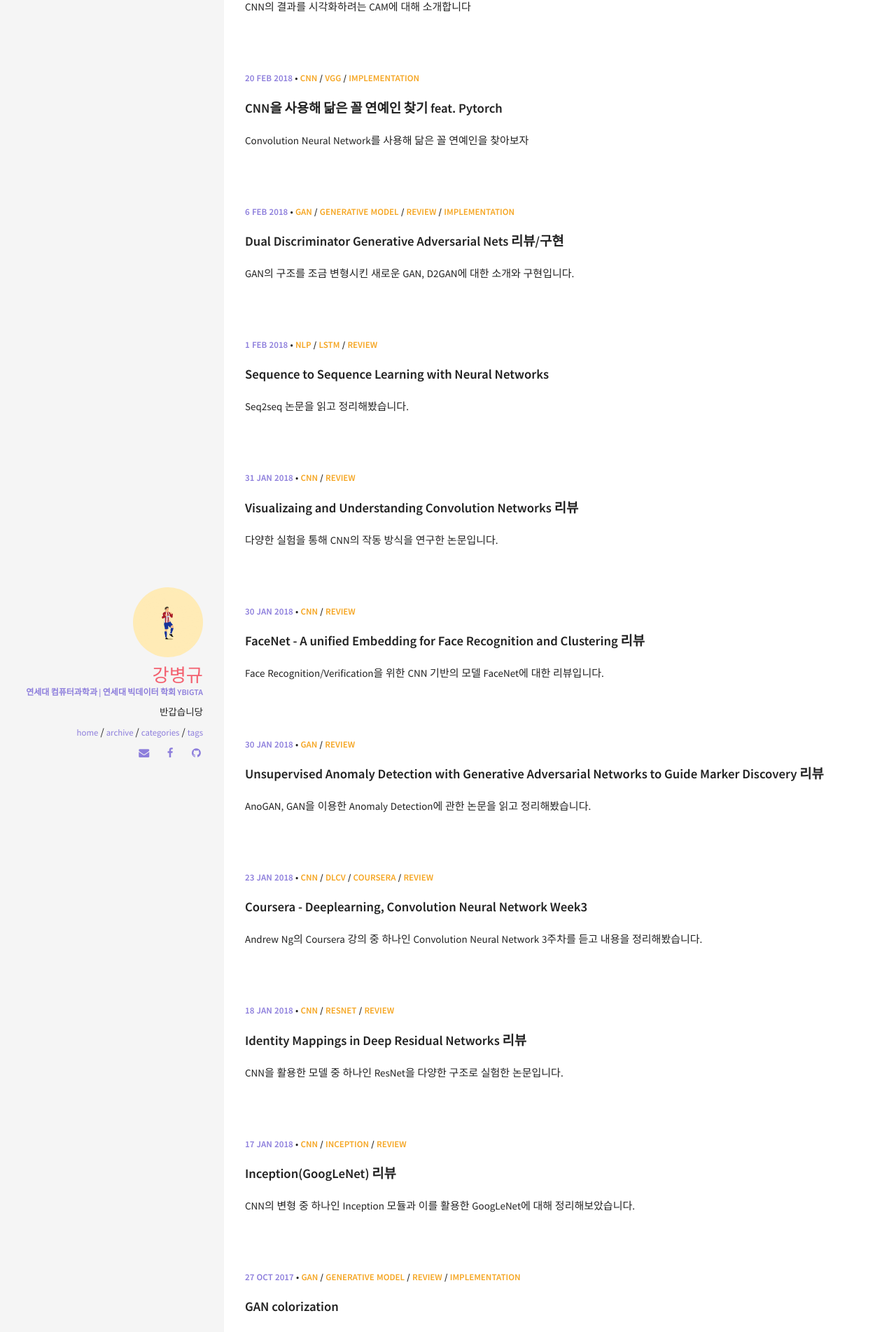
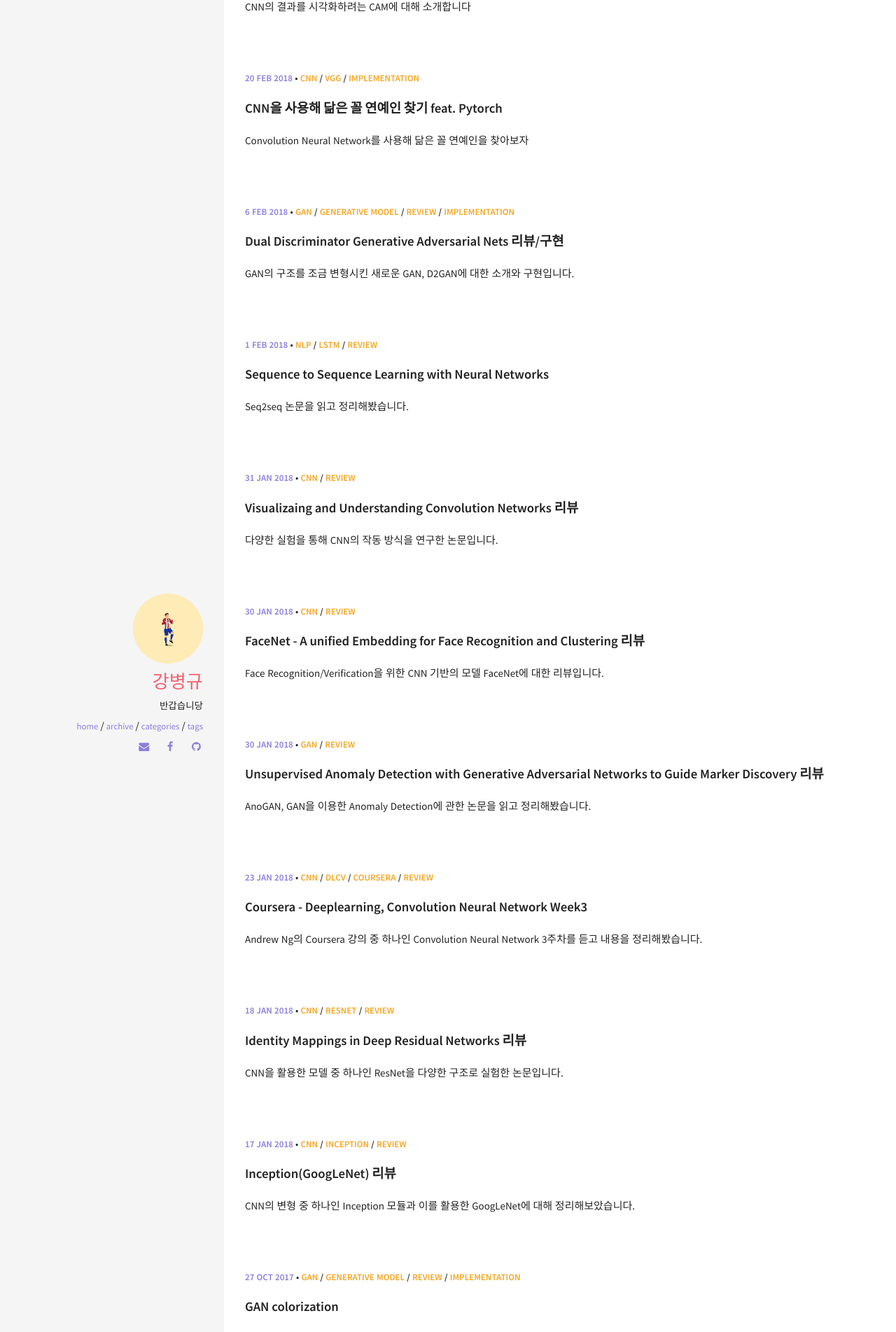
Before and after one commit to KangBK0120/KangBK0120.github.io, a Jekyll site: the page built from index.html, in a window 1280 px wide. Shown: the part 1253-3156 px from the top of the page at 70% size. Built offline with Jekyll 4.4.1, drawn with Linux system fonts in a browser that asks for light colours.

Commit message:
[0602] Remove job in config

```diff
--- a/_config.yml
+++ b/_config.yml
@@ -36,7 +36,7 @@ kramdown:
 owner:
   name: 강병규
   avatar: yBigTa.gif
-  job: "연세대 컴퓨터과학과 | 연세대 빅데이터 학회 yBigTa"
+  job: #"연세대 컴퓨터과학과 | 연세대 빅데이터 학회 yBigTa"
   bio: "반갑습니당"
   email: lejkbk0930@gmail.com
   disqus-shortname: KangBK
```
